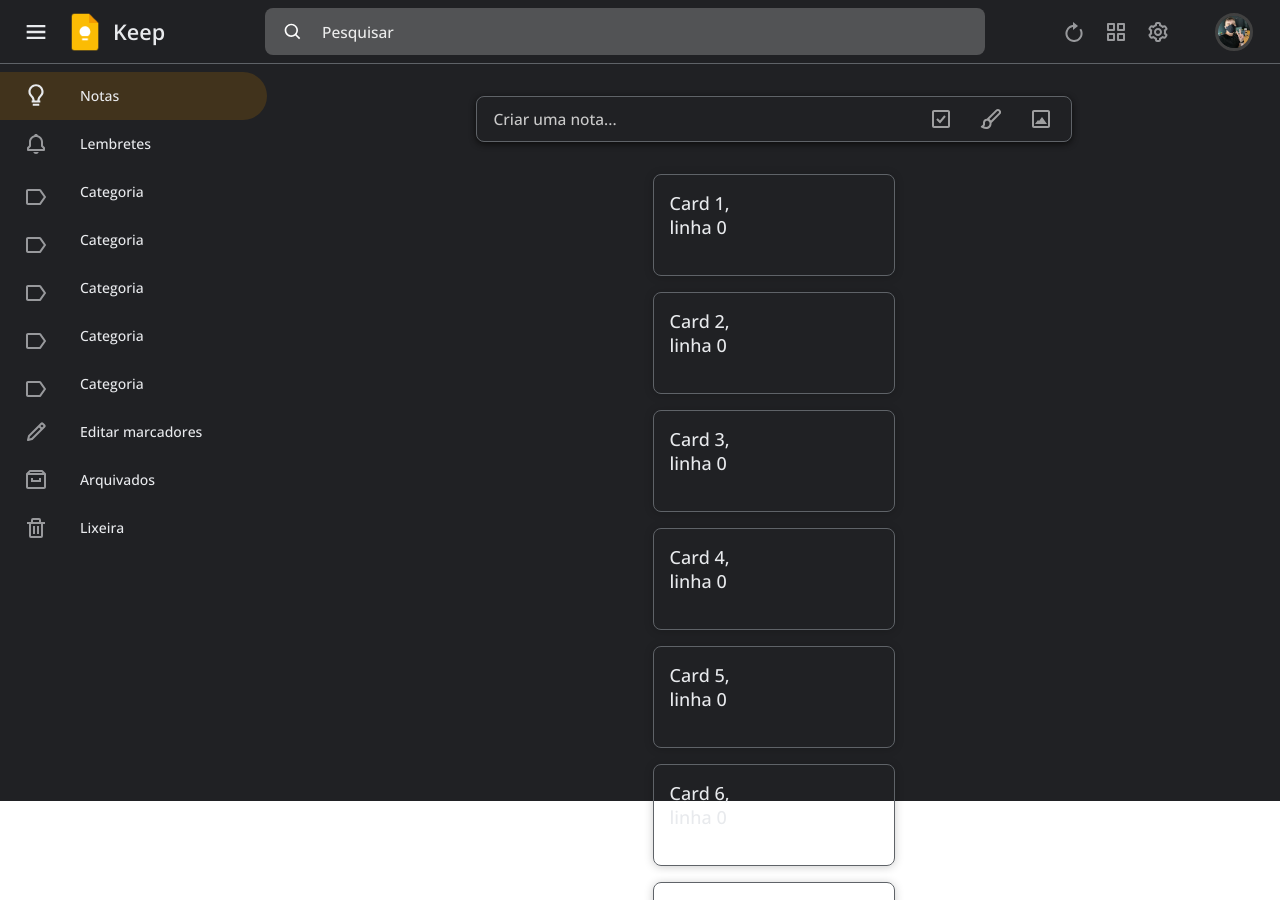
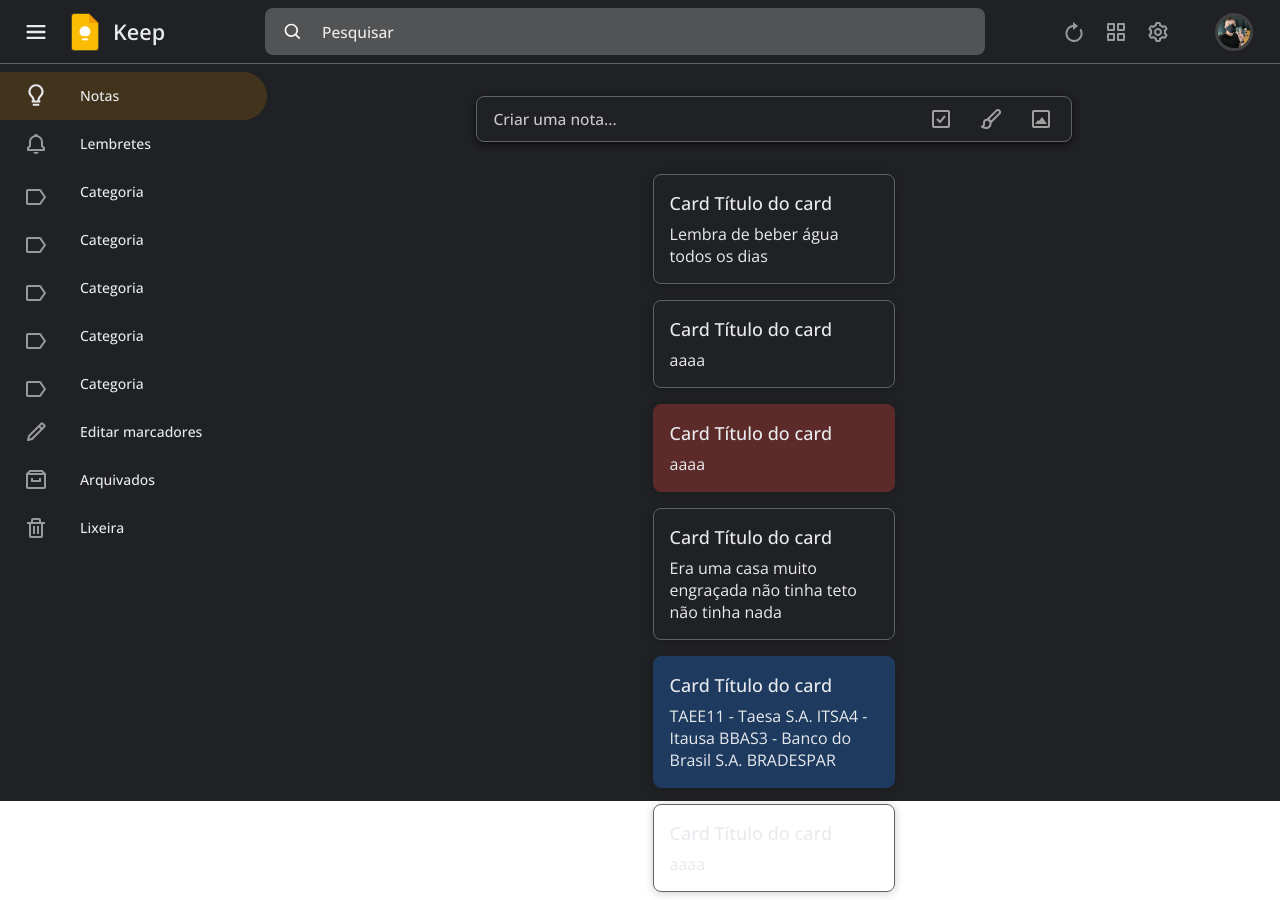
Before and after one commit to clesiorods/web-note, a React (Create React App) app in the folder web/: page /resumo in a window 1280 px wide. Built offline with nearby package versions, Linux system fonts and the light colour scheme.

Commit message:
[FIX] ESTILIZAÇÃO DA PÁGINA INICIAL

```diff
--- a/web/src/components/Card/index.tsx
+++ b/web/src/components/Card/index.tsx
@@ -3,15 +3,14 @@
 type CardProps = {
     children: React.ReactNode;
     height: number;
+    color: string;
 }
 
 
 export function Card(props: CardProps) {
 
-
-
     return (
-        <CardStyled>
+        <CardStyled color={props.color}>
             <div className="card">
                 {props.children}
             </div>
--- a/web/src/components/Card/style.tsx
+++ b/web/src/components/Card/style.tsx
@@ -3,19 +3,18 @@
 
 export const CardStyled = styled.div`
 
-    color: #d7dae2;
+    color: #e8eaed;
     margin-left: 8px;
     margin-right: 8px;
 
     .card {
+        background-color: ${e => e.color ? e.color : 'none'};
         width: 240px;
         margin-bottom: 16px;
-        border: 1px solid #5f6368;
+        border: ${e => e.color ? `1px solid ${e.color}` : '1px solid #5f6368'};
         border-radius: 8px;
-        color: #e8eaed;
         transition: .3s all;
-        /* padding: 26px; */
-        min-height: 100px;
+        min-height: 80px;
         box-shadow: 0px 1px 10px rgba(0,0,0,.2);
 
         .card-header {
@@ -26,8 +25,9 @@
             }
         }
 
-
         .card-body {
+            margin: 8px 16px 16px;
+            font-size: 16px;
         }
 
     }
--- a/web/src/pages/Home/index.tsx
+++ b/web/src/pages/Home/index.tsx
@@ -7,8 +7,31 @@
 
 export function Home() {
 
-    const cards = [1, 2, 3, 4, 5, 6, 7, 8, 9, 10, 11, 12, 13, 14, 15, 16, 18, 19, 20, 21, 22, 23, 24, 25, 26, 27, 28];
-    let cont = -1;
+    const arrayGuia = [0, 1, 2, 3, 4, 5, 6, 7, 8, 9, 10, 11, 12, 13, 14, 15, 16, 17];
+    const cards = [
+        { number: 1, title: 'Título do card', text: 'Lembra de beber água todos os dias', color: '' },
+        { number: 2, title: 'Título do card', text: `aaaa`, color: '' },
+        { number: 3, title: 'Título do card', text: `aaaa`, color: '#5c2b29' },
+        { number: 4, title: 'Título do card', text: 'Era uma casa muito engraçada não tinha teto não tinha nada ', color: '' },
+        { number: 5, title: 'Título do card', text: `TAEE11 - Taesa S.A.
+        ITSA4 - Itausa
+        BBAS3 - Banco do Brasil S.A.
+        BRADESPAR`, color: '#1e3a5f' },
+        { number: 6, title: 'Título do card', text: `aaaa`, color: '' },
+        { number: 7, title: 'Título do card', text: `aaaa`, color: '' },
+        { number: 8, title: 'Título do card', text: `aaaa`, color: '#635d19' },
+        { number: 9, title: 'Título do card', text: `aaaa`, color: '' },
+        { number: 10, title: 'Título do card', text: `aaaa`, color: '' },
+        { number: 11, title: 'Título do card', text: `aaaa`, color: '' },
+        { number: 12, title: 'Título do card', text: `aaaa`, color: '#3c3f43' },
+        { number: 13, title: 'Título do card', text: `aaaa`, color: '' },
+        { number: 14, title: 'Título do card', text: `aaaa`, color: '' },
+        { number: 15, title: 'Título do card', text: `aaaa`, color: '#3c3f43' },
+        { number: 16, title: 'Título do card', text: `aaaa`, color: '' },
+        { number: 18, title: 'Título do card', text: `aaaa`, color: '' },
+        { number: 19, title: 'Título do card', text: `aaaa`, color: '' }
+    ];
+
     let colunas: any[][] = [];
     const [larguraDiv, setLarguraDiv] = useState<number>(0);
     const divRef = useRef<HTMLDivElement>(null);
@@ -25,23 +48,19 @@
     }, [divRef]);
 
     const countCols = Math.trunc(larguraDiv / 250);
-    console.log(countCols);
 
-    cards.forEach((element, index) => {
-
+    let cont = -1;
+    arrayGuia.forEach((element, index) => {
         cont++;
         if (cont >= countCols) {
             cont = 0;
         }
-
         if (colunas[cont] !== undefined) {
             colunas[cont] = [...colunas[cont], element];
         } else {
             colunas[cont] = [element];
         }
     })
-
-    // console.log(colunas);
 
 
     return (
@@ -74,11 +93,12 @@
                                     {
                                         coluna.map((el, i) => {
                                             return (
-                                                <Card height={1} >
+                                                <Card height={1} color={cards[el].color} >
                                                     <div className="card-header">
-                                                        <h4>Card {el}, <br></br> linha {index}</h4>
+                                                        <h4>Card {cards[el].title}</h4>
                                                     </div>
                                                     <div className="card-body">
+                                                        {cards[el].text}
                                                     </div>
                                                 </Card>
                                             );
```
